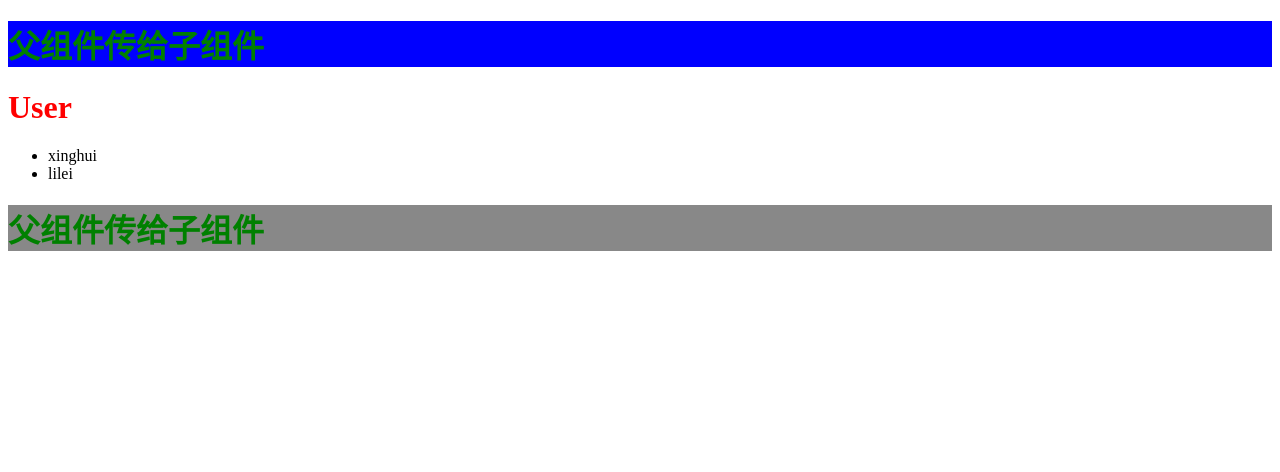
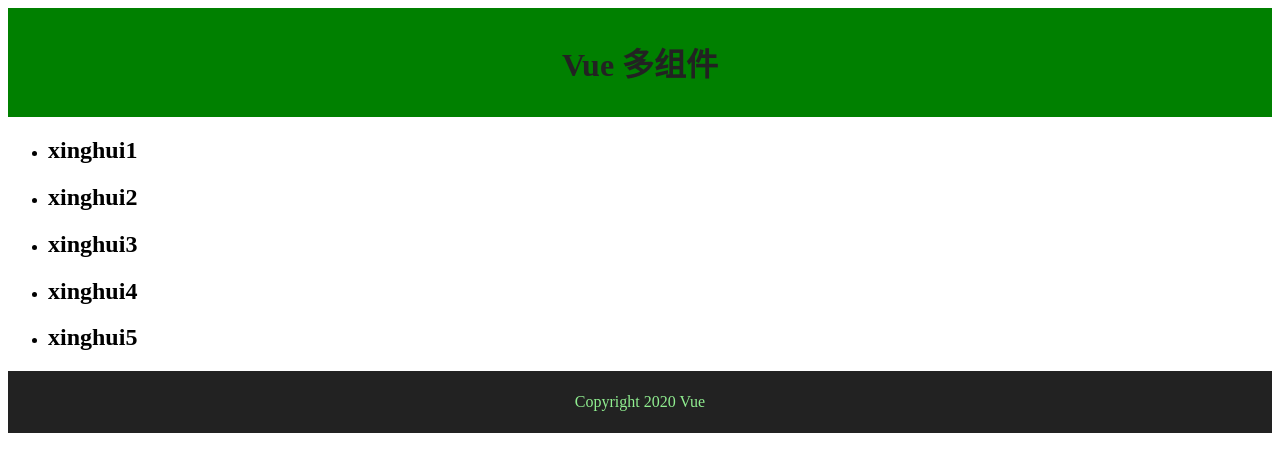
Before and after one commit to caoxinghui/vueCli4-, a Vue app in the folder vueapp/: page / in a window 1280 px wide. Shown: the top 472 px of the page. Built offline with nearby package versions, Linux system fonts and the light colour scheme.

Commit message:
组件嵌套，组件内的样式

```diff
--- a/vueapp/public/index.html
+++ b/vueapp/public/index.html
@@ -5,7 +5,7 @@
     <meta http-equiv="X-UA-Compatible" content="IE=edge">
     <meta name="viewport" content="width=device-width,initial-scale=1.0">
     <link rel="icon" href="<%= BASE_URL %>favicon.ico">
-    <title>vueDome</title>
+    <title>vue 入门</title>
   </head>
   <body>
     <noscript>
--- a/vueapp/src/App.vue
+++ b/vueapp/src/App.vue
@@ -1,46 +1,31 @@
 <template>
   <div id="app">
-    <Header :headtit='title' @CheangeHeader='Fn1'/>
-    <Users :content='people' />
-    <Footer :title='title'/>
+    <!-- <h1>app.vue</h1> -->
+    <!-- 调用组件 -->
+    <!-- <Header></Header> -->
+    <Header />
+    <Users />
+    <Footer />
   </div>
 </template>
 <script>
-// 1:传值  2：传引用
 // 1.引入局部组件
   import Users from "./components/Users";
   import Header from "./components/Header";
   import Footer from "./components/Footer";
-  // import HelloWorld from "./components/HelloWorld";
   export default {
     name:"app",
     // 注册组件
     components:{
-      // HelloWorld,
+      // users:Users
       Users,
       Header,
       Footer
-      // "users-ee":Users,
-      // Users
-    },
-    data(){
-      return{
-        title:'父组件传给子组件',
-        people:[
-                    'xinghui','lilei'
-                ]
-      }
-    },
-    methods:{
-      Fn1(item){
-        // console.log(item);
-        this.title=item;
-      }
     }
   }
 </script>
-<style>
- h1{
-   color:green;
- }
+<style scoped>
+h1{
+  color:green;
+}
 </style>
--- a/vueapp/src/components/Footer.vue
+++ b/vueapp/src/components/Footer.vue
@@ -1,26 +1,25 @@
 <template>
-<!-- html -->
-  <div class="footer">
-      <h1>{{title}}</h1>
+    <div class='footer'>
+        <p>{{copyright}}</p>
     </div>
 </template>
-
 <script>
-// 逻辑
     export default {
-  name: 'Footer',
-  props:['title'],
+        name:'Footer',
         data(){
             return{
-
+                copyright:'Copyright 2020 Vue '
             }
         }
-}
+    };
 </script>
-
-<!-- Add "scoped" attribute to limit CSS to this component only -->
 <style scoped>
 .footer{
-    background: #888;
+    background: #222;
+    padding:6px;
+}
+p{
+    color:lightgreen;
+    text-align: center;
 }
 </style>
--- a/vueapp/src/components/Header.vue
+++ b/vueapp/src/components/Header.vue
@@ -1,33 +1,25 @@
 <template>
-<!-- html -->
-  <div class="header" @click='changeTitle'>
-      <h1>{{headtit}}</h1>
+    <div class='header'>
+        <h1>{{title}}</h1>
     </div>
 </template>
-
 <script>
-// 逻辑
     export default {
-  name: 'Header',
-  props:['headtit'],
+        name:'Header',
         data(){
             return{
-      msg:'xinghui'
-    }
-  },
-  methods:{
-      changeTitle(){
-        //   this.headtit = 'Hello World'
-        // 1:事件名 2：传的值
-        this.$emit('CheangeHeader','Hello World');
+                title:'Vue 多组件'
             }
         }
-}
+    };
 </script>
-
-<!-- Add "scoped" attribute to limit CSS to this component only -->
 <style scoped>
     .header{
-    background: blue;
+        background:green;
+        padding:10px;
+    }
+    h1{
+        color:#222;
+        text-align:center;
     }
 </style>
--- a/vueapp/src/components/HelloWorld.vue
+++ b/vueapp/src/components/HelloWorld.vue
@@ -1,16 +1,24 @@
 <template>
-<!-- html -->
   <div class="hello">
+    <h1>{{ msg }}</h1>
+    <p>{{greet()}}</p>
   </div>
 </template>
 
 <script>
-// 逻辑
 export default {
   name: 'HelloWorld',
   data(){
     return{
       msg:'xinghui'
+    }
+  },
+  // props: {
+  //   msg: String
+  // },
+  methods:{
+    greet(){
+      return `你好${this.msg}`
     }
   }
 }
@@ -18,4 +26,18 @@ export default {
 
 <!-- Add "scoped" attribute to limit CSS to this component only -->
 <style scoped>
+h3 {
+  margin: 40px 0 0;
+}
+ul {
+  list-style-type: none;
+  padding: 0;
+}
+li {
+  display: inline-block;
+  margin: 0 10px;
+}
+a {
+  color: #42b983;
+}
 </style>
--- a/vueapp/src/components/Users.vue
+++ b/vueapp/src/components/Users.vue
@@ -1,32 +1,26 @@
 <template>
     <div class='users'>
-        <h1 >User</h1>
-        <ul @click='changeArray'>
-            <li v-for="(user,index) in content" :key='index'>{{user}}</li>
+        <ul>
+            <li @click='user.show = !user.show' v-for="(user,index) in people" :key='index'>
+                <h2>{{user.name}}</h2>
+                <h3 v-show='user.show'>{{user.weChat}}</h3>
+            </li>
         </ul>
     </div>
 </template>
 <script>
     export default {
         name:'Users',
-        // props:['content'],
-        props:{
-            content:{
-                type:Array,
-                required:false,
-                default:['2','3']
-            }
-        },
         data(){
             return{
-                // content:[]
+                people:[
+                    {name:'xinghui1',weChat:'18822514340',show:false},
+                    {name:'xinghui2',weChat:'18822514340',show:false},
+                    {name:'xinghui3',weChat:'18822514340',show:false},
+                    {name:'xinghui4',weChat:'18822514340',show:false},
+                    {name:'xinghui5',weChat:'18822514340',show:false}
+                ]
             }
-        },
-        methods:{
-            changeArray(){
-                this.content.push('2222');
-            }
-
         }
     };
 </script>
--- a/vueapp/src/main.js
+++ b/vueapp/src/main.js
@@ -3,12 +3,12 @@ import App from './App.vue'
 import router from './router'
 // 注册全局组件
 //1.引入
-import Users from "./components/Users";
+// import Users from "./components/Users";
 
 Vue.config.productionTip = false;
 
 // 2.注册全局组件
-Vue.component("users",Users);
+// Vue.component("users",Users);
 new Vue({
   router,
   render: h => h(App)
```
Lines whose indentation alone changed are shown as unchanged.
